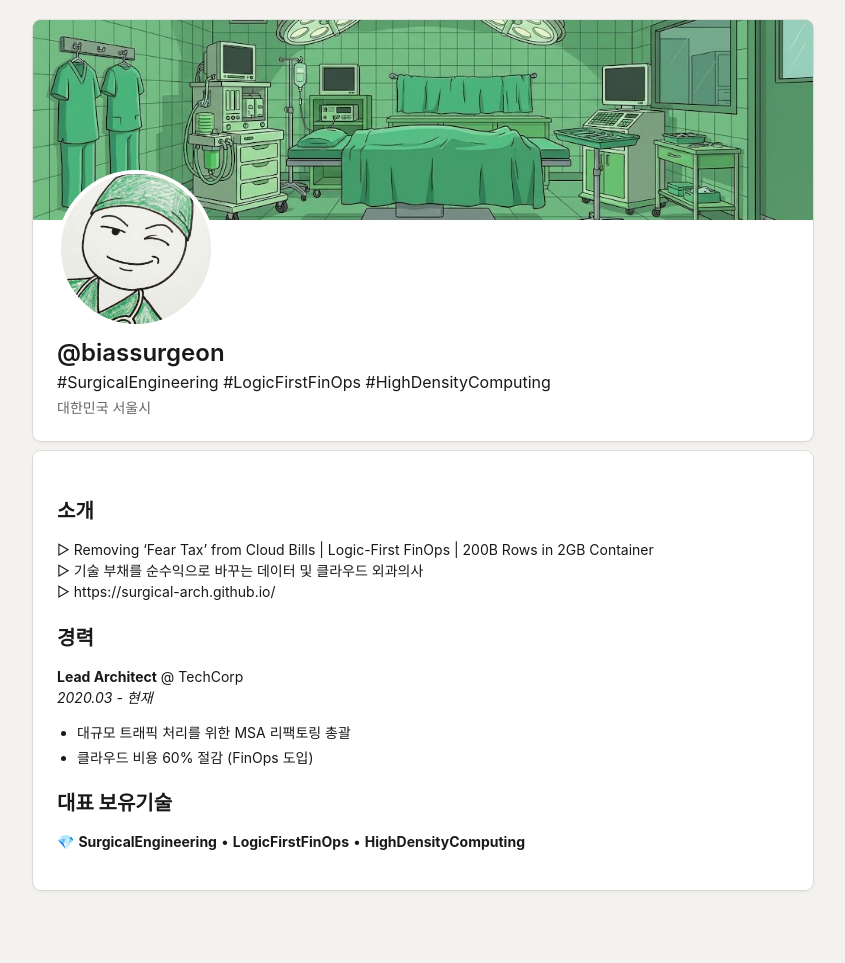
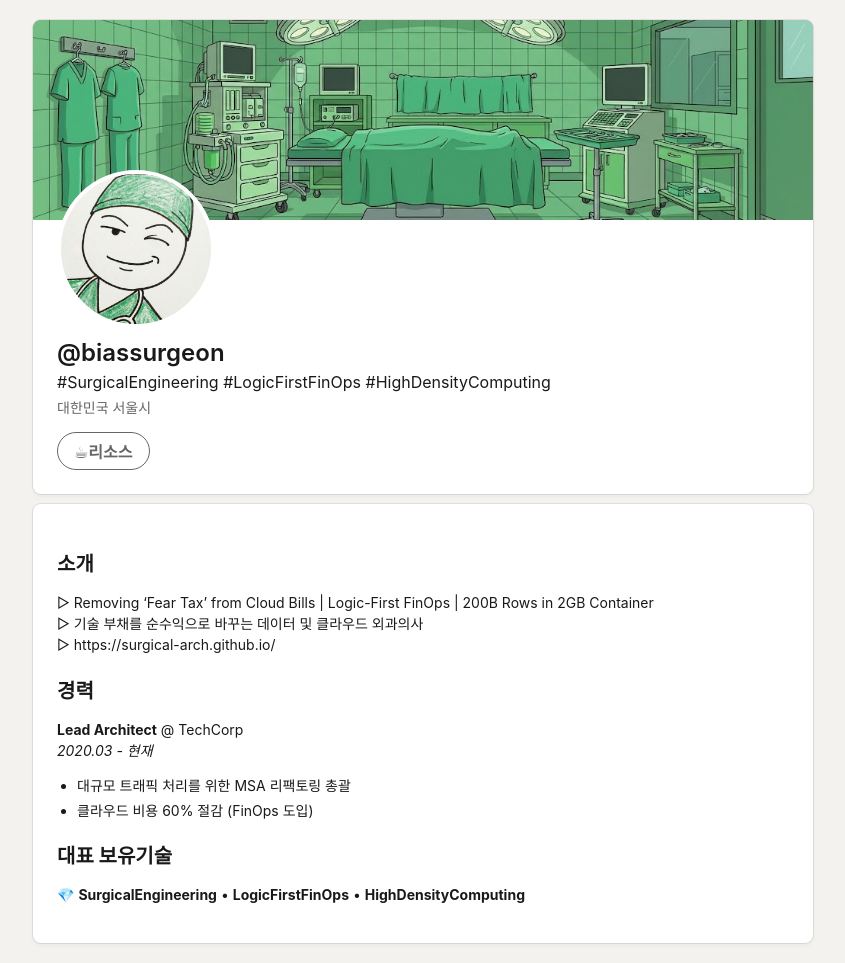
Before and after one commit to surgical-arch/surgical-arch.github.io, a Jekyll site: the page built from index.md, in a window 1280 px wide. Shown: the whole page, without its empty margins (217-1062 px from the left). Built offline with Jekyll 4.4.1, drawn with Linux system fonts in a browser that asks for light colours; before the commit the page ends 910 px from its top, so only the background shows below that.

Commit message:
Update default.html

```diff
--- a/_layouts/default.html
+++ b/_layouts/default.html
@@ -115,13 +115,11 @@
                     </div>
                     <!--<div class="edit-icon">✎</div>-->
                 </div>
-                <!--
                 <div class="buttons">
-                    <a href="#" class="btn btn-primary">관심분야</a>
-                    <a href="#" class="btn btn-outline">프로필 항목 등록</a>
-                    <a href="#" class="btn btn-gray">리소스</a>
+                    <!--<a href="#" class="btn btn-primary">관심분야</a>-->
+                    <!--<a href="#" class="btn btn-outline">프로필 항목 등록</a>-->
+                    <a href="https://buymeacoffee.com/biassurgeon" target="_blank" class="btn btn-gray">☕리소스</a>
                 </div>
-                -->
             </div>
         </div>
         <!-- 2. Content Card (Parsed Markdown) -->
```
